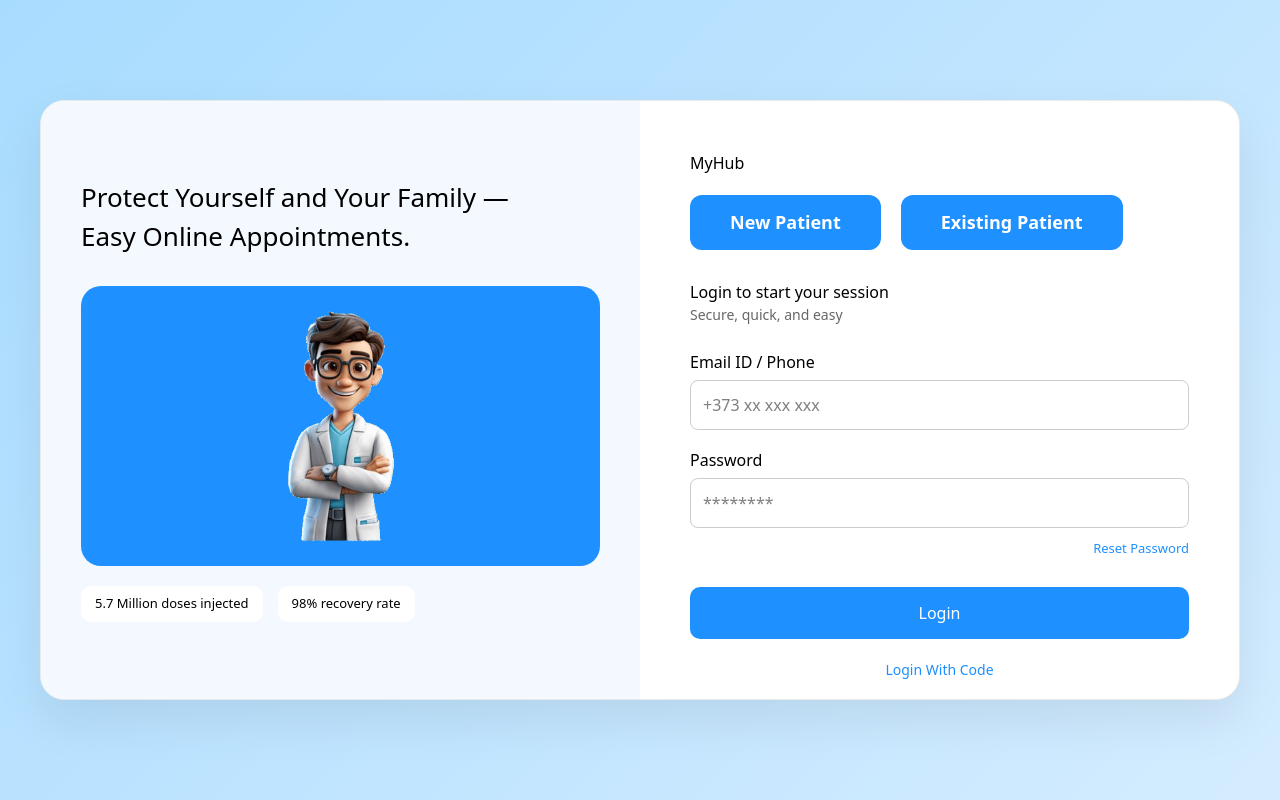
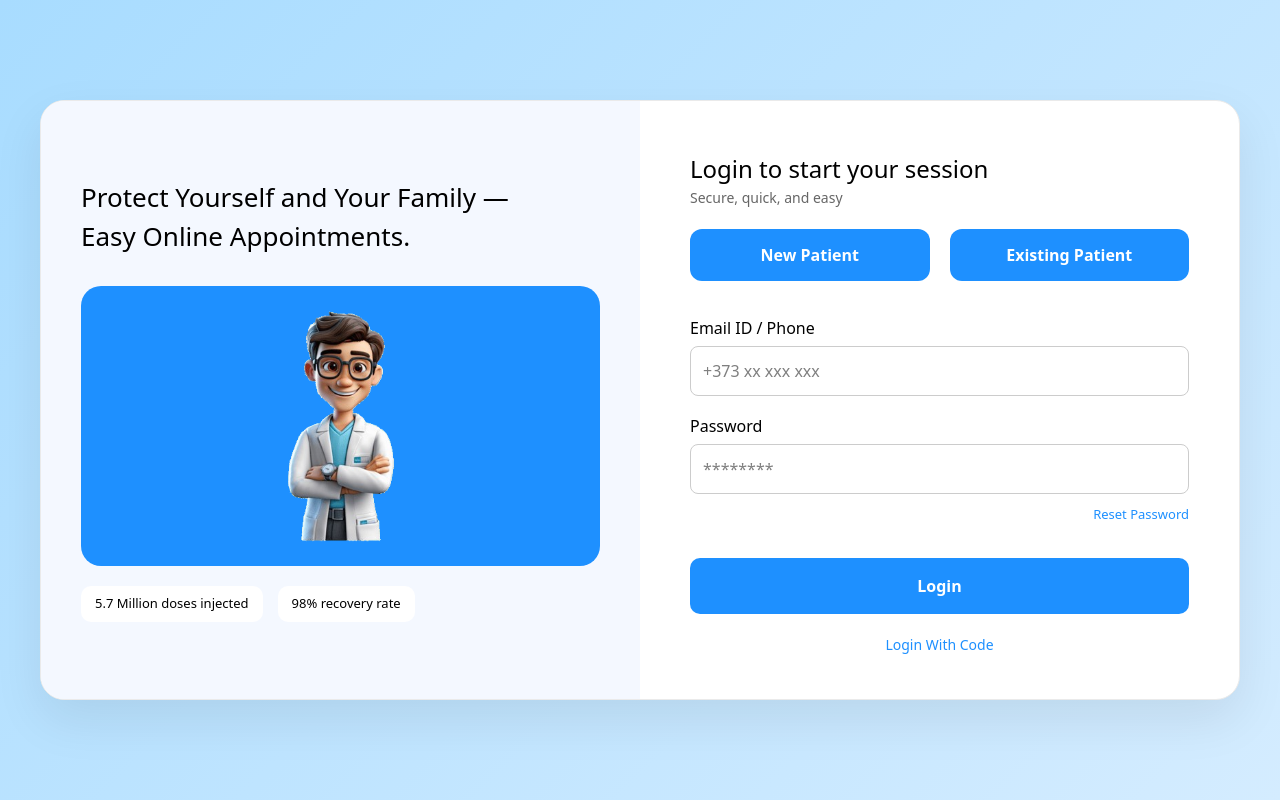
Before and after one commit to Victor-Sirbu/Tweb, a React (Vite) app in the folder client/: page / in a window 1280 px wide. Built offline with nearby package versions, Linux system fonts and the light colour scheme.

Commit message:
Reorganizare header si ajustare butoane login

```diff
--- a/client/src/components/LoginPage.tsx
+++ b/client/src/components/LoginPage.tsx
@@ -23,16 +23,14 @@ const LoginPage = () => {
                 </div>
 
                 <div className="right">
-                    <h3 className="brand">MyHub</h3>
+                    <div className="login-header">
+                        <h2>Login to start your session</h2>
+                        <p>Secure, quick, and easy</p>
+                    </div>
 
                     <div className="tabs">
                         <button className="tab">New Patient</button>
                         <button className="tab">Existing Patient</button>
-                    </div>
-
-                    <div className="login-text">
-                        <h4>Login to start your session</h4>
-                        <p>Secure, quick, and easy</p>
                     </div>
 
                     <form className="form">
--- a/client/src/styles/LoginPage.css
+++ b/client/src/styles/LoginPage.css
@@ -74,18 +74,19 @@
 .tabs {
     display: flex;
     gap: 20px;
-    margin-bottom: 30px;
+    margin-bottom: 35px;
+    margin-top: 15px;
 }
 
 .tab {
-    padding: 14px 40px;
+    flex: 1;
+    padding: 14px 0;
     border-radius: 12px;
     border: none;
-    font-size: 18px;
+    font-size: 16px;
     font-weight: 600;
     cursor: pointer;
     transition: all 0.3s ease;
-
     background-color: #1e90ff;
     color: white;
     box-shadow: none;
@@ -109,7 +110,7 @@
     font-size: 14px;
 }
 
-/* FORM */
+
 .form {
     display: flex;
     flex-direction: column;
@@ -137,8 +138,9 @@
 }
 
 .login-btn {
-    margin-top: 10px;
-    padding: 14px;
+    margin-top: 15px;
+    padding: 16px;
+    font-weight: 600;
     background: #1e90ff;
     border: none;
     border-radius: 10px;
@@ -152,7 +154,19 @@
     box-shadow: 0 6px 15px rgba(47, 128, 237, 0.3);
 }
 
-/* CODE LOGIN */
+.login-header {
+    margin-bottom: 35px;
+}
+.login-header {
+    font-size: 24px;
+    margin-bottom: 6px;
+}
+
+.login-header p {
+    color: #666;
+    font-size: 14px;
+}
+
 .code-login {
     margin-top: 20px;
     text-align: center;
```
Also changed, not shown: 1 other file (tests, documents, lock files or other folders).
